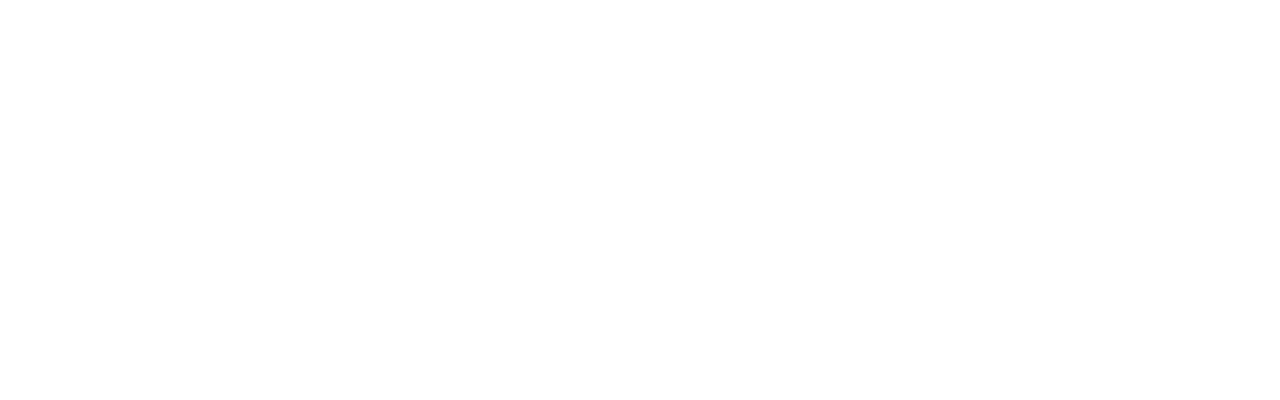
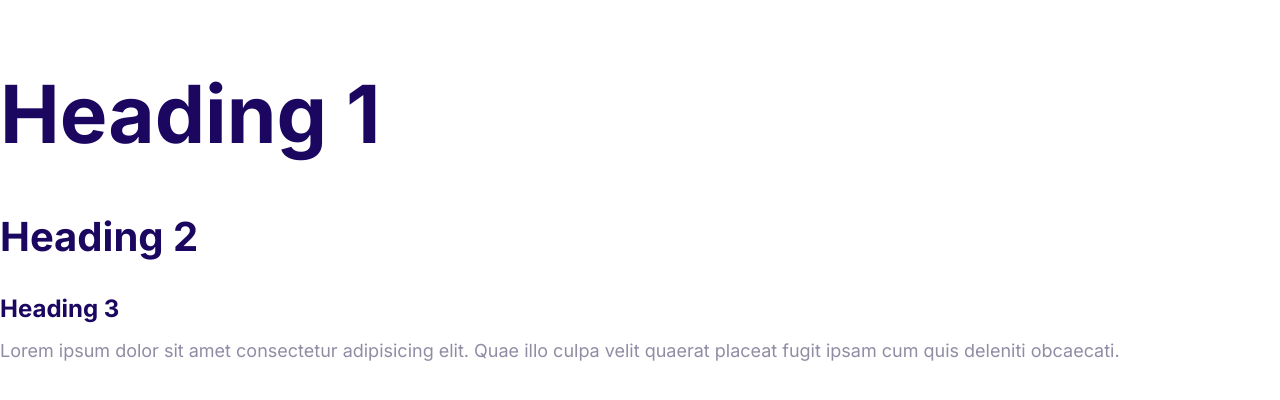
Before and after one commit to 606-torrac/moshify_web_Practice, a plain HTML site: page index.html in a window 1280 px wide. Drawn offline with Linux system fonts and the light colour scheme.

Commit message:
Define the font styles.

```diff
--- a/css/styles.css
+++ b/css/styles.css
@@ -5,3 +5,54 @@
     --color-headings: #1b0760;
     --color-body: #918ca4;
 }
+
+html {
+    font-size: 62.5%;
+}
+
+body {
+    font-family: Inter, Arial, Helvetica, sans-serif;
+    color: var(--color-body);
+    font-size: 2.4rem;
+    line-height: 1.5;
+}
+
+h1, h2, h3 {
+    color: var(--color-headings);
+    margin-bottom: 1rem;
+
+}
+
+h1 {
+    font-size: 7rem;
+}
+
+h2 {
+    font-size: 4rem;
+}
+
+h3 {
+    font-size: 3rem;
+}
+
+p {
+    margin-top: 0;
+}
+
+@media screen and (min-width: 1024px) {
+    body {
+        font-size: 1.8rem;
+    }
+
+    h1 {
+        font-size: 8rem;
+    }
+
+    h2 {
+        font-size: 4rem;
+    }
+
+    h3 {
+        font-size: 2.4rem;
+    }
+}
--- a/index.html
+++ b/index.html
@@ -3,11 +3,17 @@
 <head>
     <meta charset="UTF-8">
     <meta name="viewport" content="width=device-width, initial-scale=1.0">
+    <link rel="stylesheet" href="css/normalize.css">
     <link rel="stylesheet" href="css/styles.css">
-    <link rel="stylesheet" href="css/normalize.css">
+    <link rel="preconnect" href="https://fonts.googleapis.com">
+<link rel="preconnect" href="https://fonts.gstatic.com" crossorigin>
+<link href="https://fonts.googleapis.com/css2?family=Inter:wght@400;700&display=swap" rel="stylesheet">
     <title>Document</title>
 </head>
 <body>
-
+    <h1>Heading 1</h1>
+    <h2>Heading 2</h2>
+    <h3>Heading 3</h3>
+    <p>Lorem ipsum dolor sit amet consectetur adipisicing elit. Quae illo culpa velit quaerat placeat fugit ipsam cum quis deleniti obcaecati.</p>
 </body>
 </html>
```
